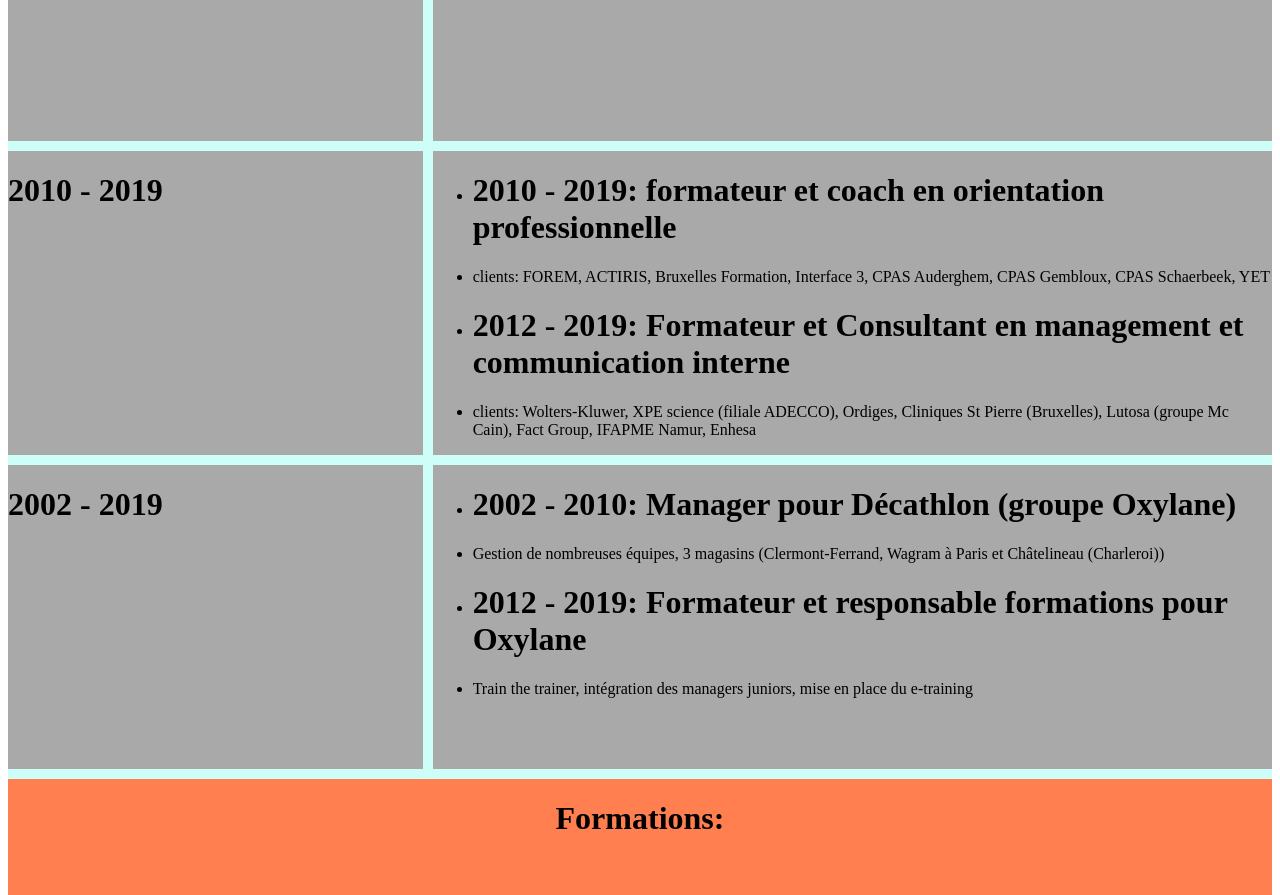
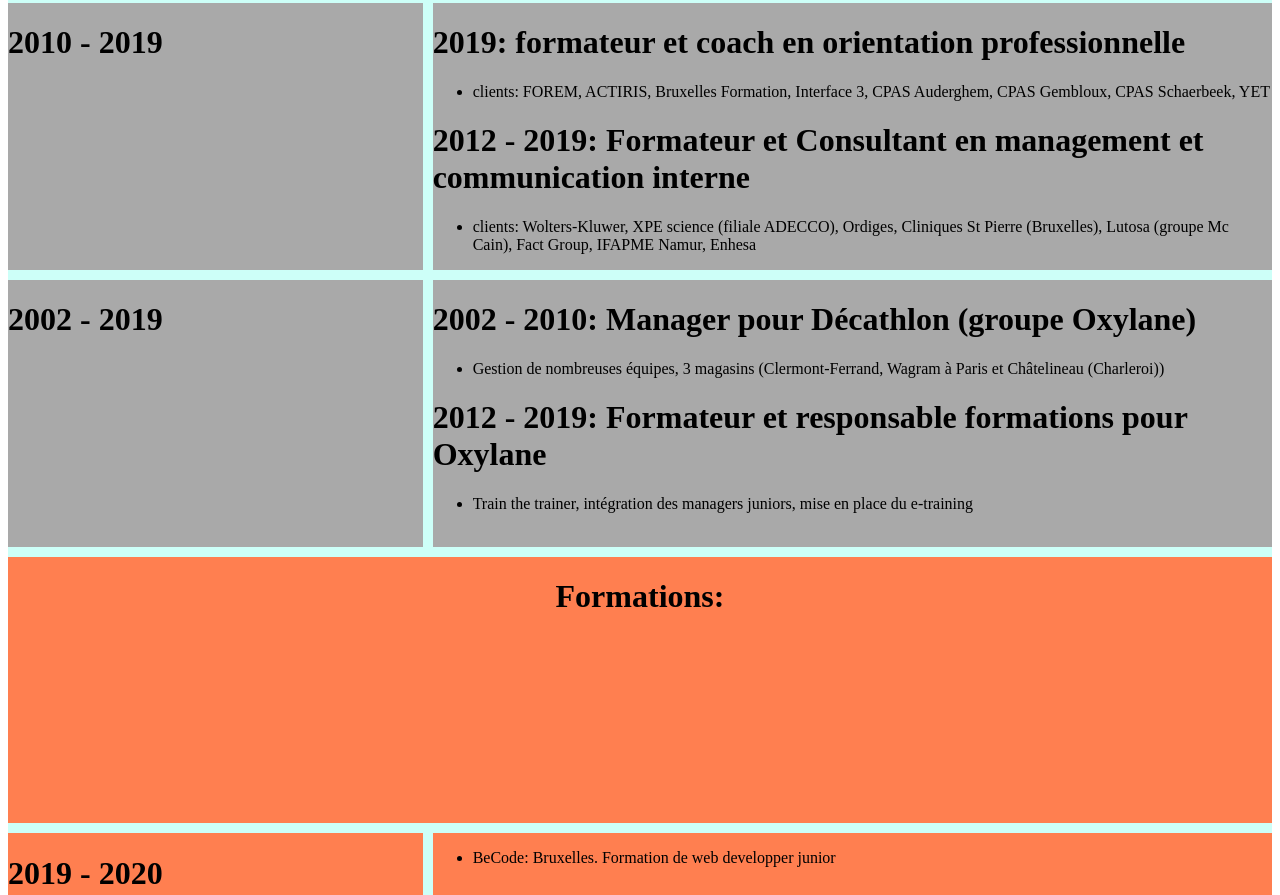
Before and after one commit to MatthieuDuranton/My-CV, a plain HTML site: page index.html in a window 1280 px wide. Shown: the part 1112-2007 px from the top of the page. Drawn offline with Linux system fonts and the light colour scheme.

Commit message:
ajustement html

```diff
--- a/index.html
+++ b/index.html
@@ -63,21 +63,17 @@
     </div>
 
     <div class="huit">
-        <ul>
-            <li><h1>2010 - 2019: formateur et coach en orientation professionnelle</h1></li>
-            <li>clients: FOREM, ACTIRIS, Bruxelles Formation, Interface 3, CPAS Auderghem, CPAS Gembloux, CPAS Schaerbeek, YET </li>
-            <li><h1>2012 - 2019: Formateur et Consultant en management et communication interne</h1></li>
-            <li>clients: Wolters-Kluwer, XPE science (filiale ADECCO), Ordiges, Cliniques St Pierre (Bruxelles), Lutosa (groupe Mc Cain), Fact Group, IFAPME Namur, Enhesa</li>
-        </ul>
+            <h1>2019: formateur et coach en orientation professionnelle</h1>
+            <ul><li>clients: FOREM, ACTIRIS, Bruxelles Formation, Interface 3, CPAS Auderghem, CPAS Gembloux, CPAS Schaerbeek, YET</li></ul>
+            <h1>2012 - 2019: Formateur et Consultant en management et communication interne</h1>
+            <ul><li>clients: Wolters-Kluwer, XPE science (filiale ADECCO), Ordiges, Cliniques St Pierre (Bruxelles), Lutosa (groupe Mc Cain), Fact Group, IFAPME Namur, Enhesa</li></ul>
     </div>
 
     <div class="neuf">
-        <ul>
-            <li><h1>2002 - 2010: Manager pour Décathlon (groupe Oxylane)</h1></li>
-            <li>Gestion de nombreuses équipes, 3 magasins (Clermont-Ferrand, Wagram à Paris et Châtelineau (Charleroi))</li>
-            <li><h1>2012 - 2019: Formateur et responsable formations pour Oxylane</h1></li>
-            <li>Train the trainer, intégration des managers juniors, mise en place du e-training</li>
-        </ul>
+            <h1>2002 - 2010: Manager pour Décathlon (groupe Oxylane)</h1>
+            <ul><li>Gestion de nombreuses équipes, 3 magasins (Clermont-Ferrand, Wagram à Paris et Châtelineau (Charleroi))</li></ul>
+            <h1>2012 - 2019: Formateur et responsable formations pour Oxylane</h1>
+            <ul><li>Train the trainer, intégration des managers juniors, mise en place du e-training</li></ul>
     </div>
 
     <div class="dix">
@@ -97,7 +93,7 @@
     </div>
 
     <div class="douze">
-        BeCode: Bruxelles. Formation de web developper junior
+        <ul><li>BeCode: Bruxelles. Formation de web developper junior</li></ul>
     </div>
 
     <div class="treize">
--- a/style.css
+++ b/style.css
@@ -134,7 +134,6 @@
   .vingt {
     grid-column: 1 / 4;
     grid-row: 14;
-    text-align: center;
     background-color: darksalmon
   }
   .vingtun {
@@ -146,6 +145,5 @@
   .vingtdeux {
     grid-column: 1 / 4;
     grid-row: 16;
-    text-align: center;
     background-color: deepskyblue
   }
```
